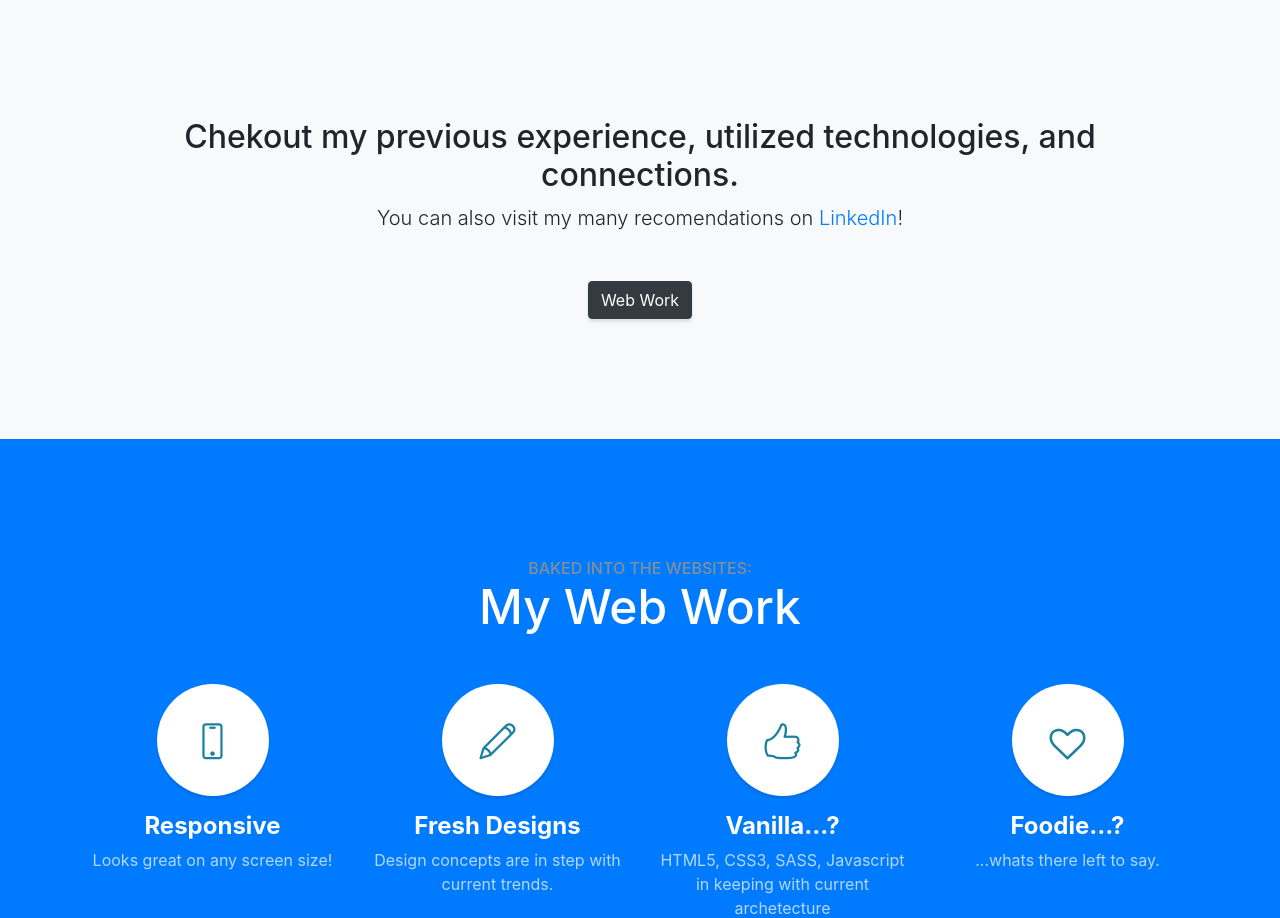
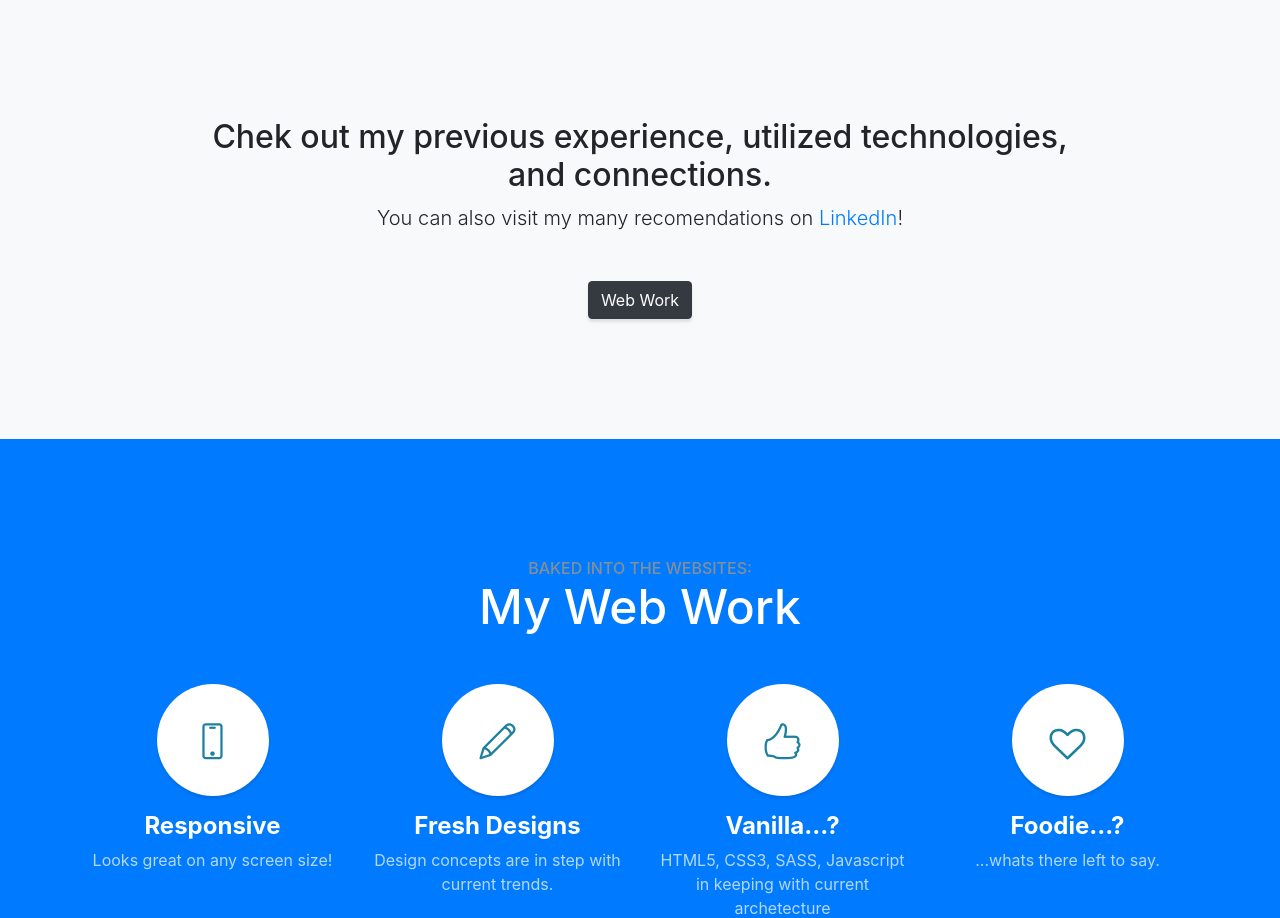
Before and after one commit to Jozefw/Jozefw.github.io, a website with bundled scripts: page index.html in a window 1280 px wide. Shown: the part 802-1720 px from the top of the page. Built offline with nearby package versions, Linux system fonts and the light colour scheme.

Commit message:
Update index.html

```diff
--- a/index.html
+++ b/index.html
@@ -68,7 +68,7 @@
       <div class="container text-center">
         <div class="row">
           <div class="col-lg-10 mx-auto">
-            <h2>Chekout my previous experience, utilized technologies, and connections. </h2>
+            <h2>Chek out my previous experience, utilized technologies, and connections. </h2>
             <p class="lead mb-5">You can also visit my many recomendations on
               <a href="https://www.linkedin.com/in/woronieckijozef/">LinkedIn</a>!</p>
             <a class="btn btn-dark btn-xl js-scroll-trigger" href="#services">Web Work</a>
```
